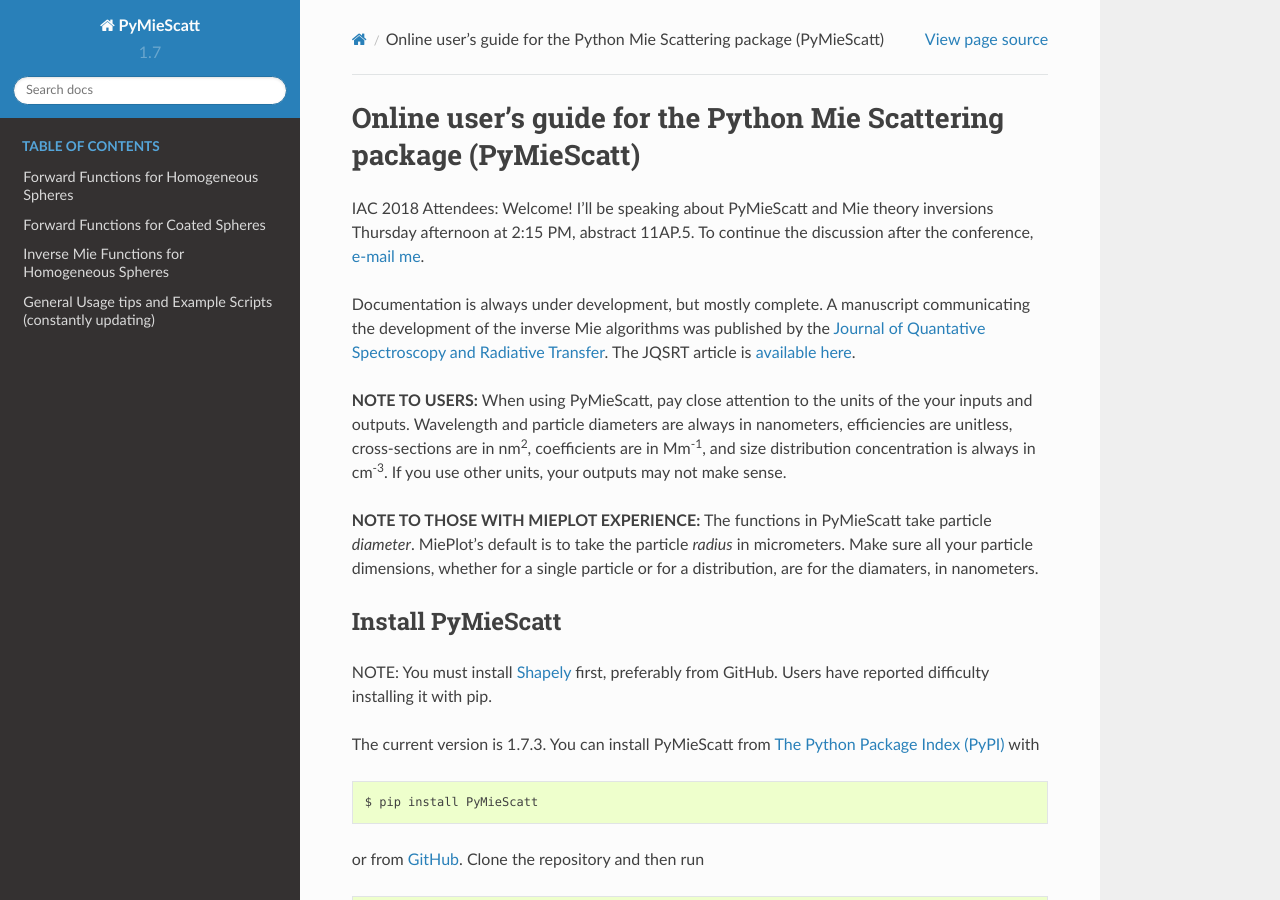
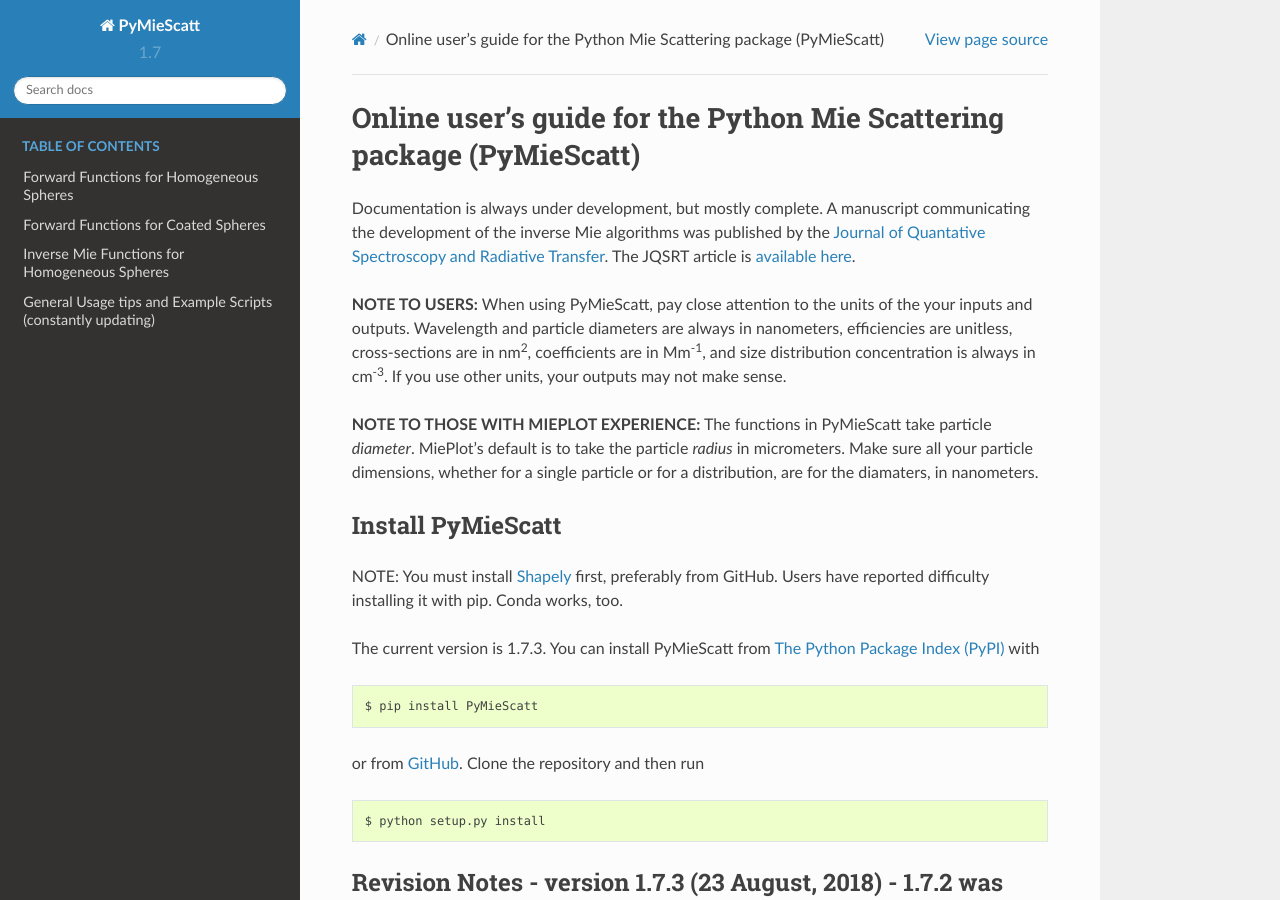
Before and after one commit to bsumlin/PyMieScatt, a Sphinx documentation site: the page built from docs/index.rst, in a window 1280 px wide and 900 px high. Built offline with Sphinx 7.4.7 and the Read the Docs theme 2.0.0, drawn with Linux system fonts in a browser that asks for light colours; formulas are drawn with MathJax 3; pages that are not in the unit, such as notebooks, are missing from menus.

Commit message:
Update index.rst

```diff
--- a/docs/index.rst
+++ b/docs/index.rst
@@ -6,8 +6,6 @@
 
 Online user's guide for the Python Mie Scattering package (PyMieScatt)
 ======================================================================
-
-IAC 2018 Attendees: Welcome! I'll be speaking about PyMieScatt and Mie theory inversions Thursday afternoon at 2:15 PM, abstract 11AP.5. To continue the discussion after the conference, `e-mail me <http://pymiescatt.readthedocs.io/en/latest/#author-contact-information>`_.
 
 Documentation is always under development, but mostly complete. A manuscript communicating the development of the inverse Mie algorithms was published by the `Journal of Quantative Spectroscopy and Radiative Transfer <http://www.sciencedirect.com/science/journal/00224073>`_. The JQSRT article is `available here <https://doi.org/10.1016/j.jqsrt.2017.10.012>`_.
 
@@ -19,7 +17,7 @@
 Install PyMieScatt
 ------------------
 
-NOTE: You must install `Shapely <https://shapely.readthedocs.io/>`_ first, preferably from GitHub. Users have reported difficulty installing it with pip.
+NOTE: You must install `Shapely <https://shapely.readthedocs.io/>`_ first, preferably from GitHub. Users have reported difficulty installing it with pip. Conda works, too.
 
 The current version is 1.7.3. You can install PyMieScatt from `The Python Package Index (PyPI) <https://pypi.python.org/pypi/PyMieScatt>`_ with ::
 
```
